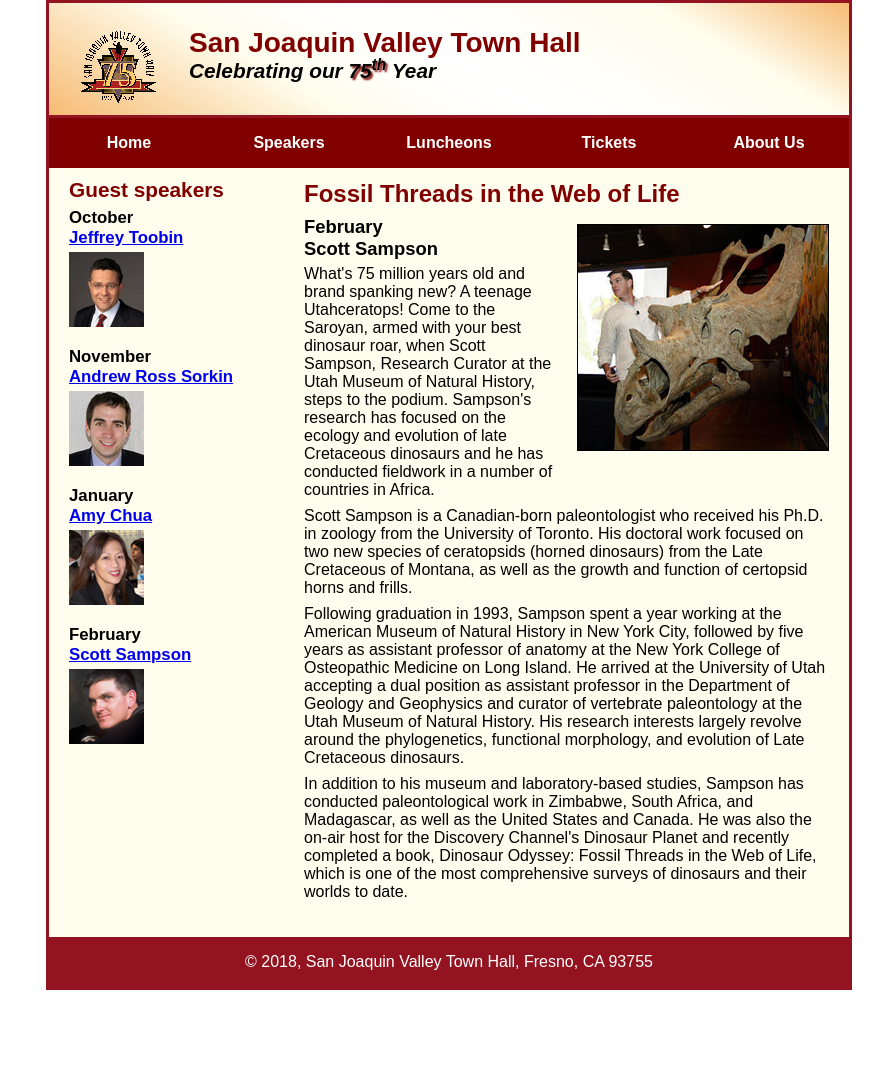
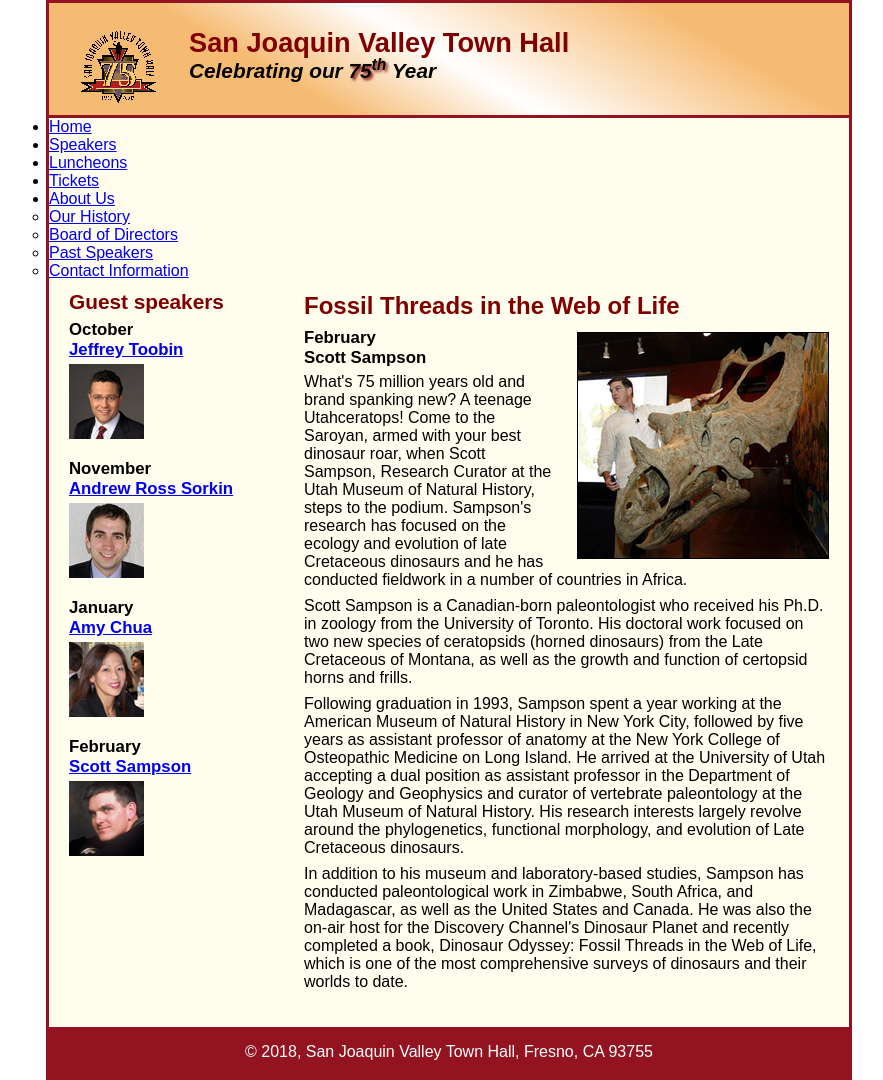
Before and after one commit to febyjose12/A12, a plain HTML site: page speakers/sampson.html in a window 1280 px wide. Shown: the whole page, without its empty margins (191-1074 px from the left). Before the commit the page ends 990 px from the top, so only its background shows below. Drawn offline with Linux system fonts and the light colour scheme.

Commit message:
Update speaker.css

```diff
--- a/styles/speaker.css
+++ b/styles/speaker.css
@@ -1,11 +1,16 @@
-/* the styles for the elements */
+/* reset margin and padding */
 	* {
 	    margin: 0;
 	    padding: 0;
 	}
+
+
+	/* the styles for the elements */
 	html {
-	background-color: white;
+	    background-color: #fff;
 	}
+
+
 	body {
 	    font-family: Arial, Helvetica, sans-serif;
 	    font-size: 100%;
@@ -14,146 +19,155 @@ body {
 	    border: 3px solid #931420;
 	    background-color: #fffded;
 	}
-a:focus, a:hover {
+
+
+	a:hover, a:focus {
 	    font-style: italic;
 	}
+
+
 	/* the styles for the header */
 	header {
-	padding: 1.5em 0 2em 0;
 	    border-bottom: 3px solid #931420;
-		background-image: -moz-linear-gradient(
-	    30deg, #f6bb73 0%, #f6bb73 30%, white 50%, #f6bb73 80%, #f6bb73 100%);
-	background-image: -webkit-linear-gradient(
-	    30deg, #f6bb73 0%, #fffded 30%, white 50%, #fffded 80%, #f6bb73 100%);
-	background-image: -o-linear-gradient(
-	    30deg, #f6bb73 0%, #fffded 30%, white 50%, #fffded 80%, #f6bb73 100%);
-	background-image: linear-gradient(
-	    30deg, #f6bb73 0%, #fffded 30%, white 50%, #fffded 80%, #f6bb73 100%);
+	    padding: 1.5em 0 2em;
+	    background-image: linear-gradient(30deg, #f6bb73 0%, #f6bb73 30%, white 50%, #f6bb73 80%, #f6bb73 100%);
 	}
+
+
+	header img {
+	    float: left;
+	    padding: 0 30px;
+	}
+
+
 	header h2 {
-	font-size: 175%;
+	    font-size: 170%;
 	    color: #800000;
 	}
+
+
 	header h3 {
 	    font-size: 130%;
 	    font-style: italic;
 	}
-header img {
-	float: left;
-	padding: 0 30px;
+
+
+	header .shadow {
+	    text-shadow: 2px 2px 3px #800000;
 	}
-.shadow {
-	text-shadow: 2px 2px 2px #800000;
-}
-/* the styles for the navigation menu */
-#nav_menu ul {
-	list-style-type: none;
-	margin: 0;
-	padding: 0;
-	position: relative;
-}
-#nav_menu ul li {
-	float: left;
-}
-#nav_menu ul li a {
-    display: block;
-    width: 160px;
-    text-align: center;
-    padding: 1em 0;
-    text-decoration: none;
-    background-color: #800000;
-    color: white;
-    font-weight: bold;
-}
-#nav_menu ul ul {
-    display: none;
-    position: absolute;
-    top: 100%;
-}
-#nav_menu ul ul li {
-	float: none;
-}
-#nav_menu ul li:hover > ul {
-	display: block;
-}
-#nav_menu > ul::after {
-    content: "";
-    clear: both;
-    display: block;
-}
-/* the styles for the main content */
+
+
+	/* the styles for the main section */
 	main {
 	    clear: left;
+	    padding: 0;
 	}
 
-/* the styles for the section */
+
+	/* section styles */
 	section {
 	    width: 525px;
 	    float: right;
-	padding: 0 20px 20px 20px;
+	    padding: 0 20px 20px;
 	}
+
+
+	section h2 {
+	    font-size: 105%;
+	    padding: .25em 0 .25em;
+	    line-height: 1.2;
+	}
+
+
+	section p {
+	    padding-bottom: .5em;
+	}
+
+
+	section blockquote {
+	    padding: 0 2em;
+	    font-style: italic;
+	}
+
+
 	section h1 {
 	    color: #800000;
 	    font-size: 150%;
 	    padding-top: .5em;
 	    margin: 0;
 	}
-section p {
-	padding-bottom: .5em;
+
+
+	section ul {
+	    padding-bottom: .25em;
+	    padding-left: 1.25em;
 	}
-section blockquote {
-	padding: 0 2em;
-	font-style: italic;
-}
-section ul {
-	padding: 0 0 .25em 1.25em;
-}
+
+
 	section li {
 	    padding-bottom: .35em;
 	}
 
-/* the styles for the article */
+
+	/* article styling */
 	article {
 	    padding: .5em 0;
 	}
+
+
 	article h2 {
-	font-size: 115%;
-	padding: 0 0 .25em 0;
+	    padding-top: 0;
 	}
+
+
+	article h3 {
+	    font-size: 105%;
+	    padding-bottom: .25em;
+	}
+
+
 	article img {
 	    float: right;
-	margin: .5em 0 1em 1em;
-	border: 1px solid black;
+	    margin: .25em 0 .5em 1em;
+	    border: 1px solid #000;
 	}
 
-/* the styles for the aside */
+
+	/* aside styles */
 	aside {
 	    width: 215px;
-	float: right;
 	    padding: 0 0 20px 20px;
+	    /* float: right; */
 	}
+
+
 	aside h2 {
+	    font-size: 130%;
 	    color: #800000;
-	font-size: 130%;
-	padding: .5em 0 .25em 0;
+	    padding: .5em 0 .25em;
 	}
+
 
 	aside h3 {
 	    font-size: 105%;
 	    padding-bottom: .25em;
 	}
+
+
 	aside img {
 	    padding-bottom: 1em;
 	}
 
+
 	/* the styles for the footer */
 	footer {
+	    clear: both;
 	    background-color: #931420;
-	clear: both;
+	}
 
-}
+
 	footer p {
+	    color: #fff;
 	    text-align: center;
-	color: white;
 	    padding: 1em 0;
 	}
```
Lines whose indentation alone changed are shown as unchanged.
